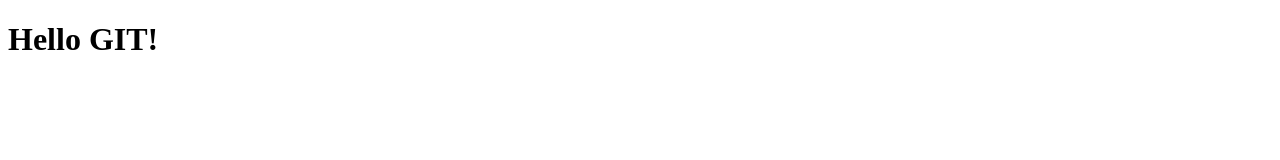
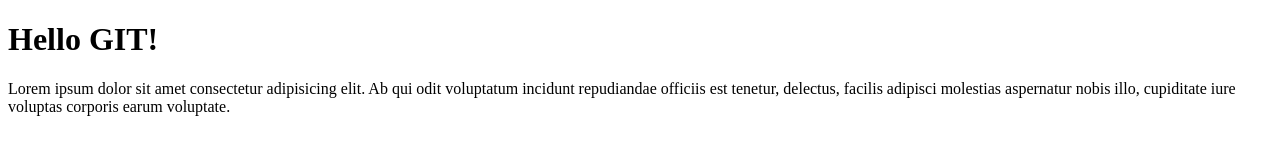
Before and after one commit to PuchalskiMateusz/git-course-4, a plain HTML site: page index.html in a window 1280 px wide. Drawn offline with Linux system fonts and the light colour scheme.

Commit message:
New paragraph added into index.html

```diff
--- a/index.html
+++ b/index.html
@@ -1,11 +1,17 @@
 <!DOCTYPE html>
 <html lang="en">
+
 <head>
     <meta charset="UTF-8">
     <meta name="viewport" content="width=device-width, initial-scale=1.0">
     <title>iSA Git Course 4</title>
 </head>
+
 <body>
     <h1>Hello GIT!</h1>
+    <p>Lorem ipsum dolor sit amet consectetur adipisicing elit. Ab qui odit voluptatum incidunt repudiandae officiis est
+        tenetur, delectus, facilis adipisci molestias aspernatur nobis illo, cupiditate iure voluptas corporis earum
+        voluptate.</p>
 </body>
+
 </html>
```
